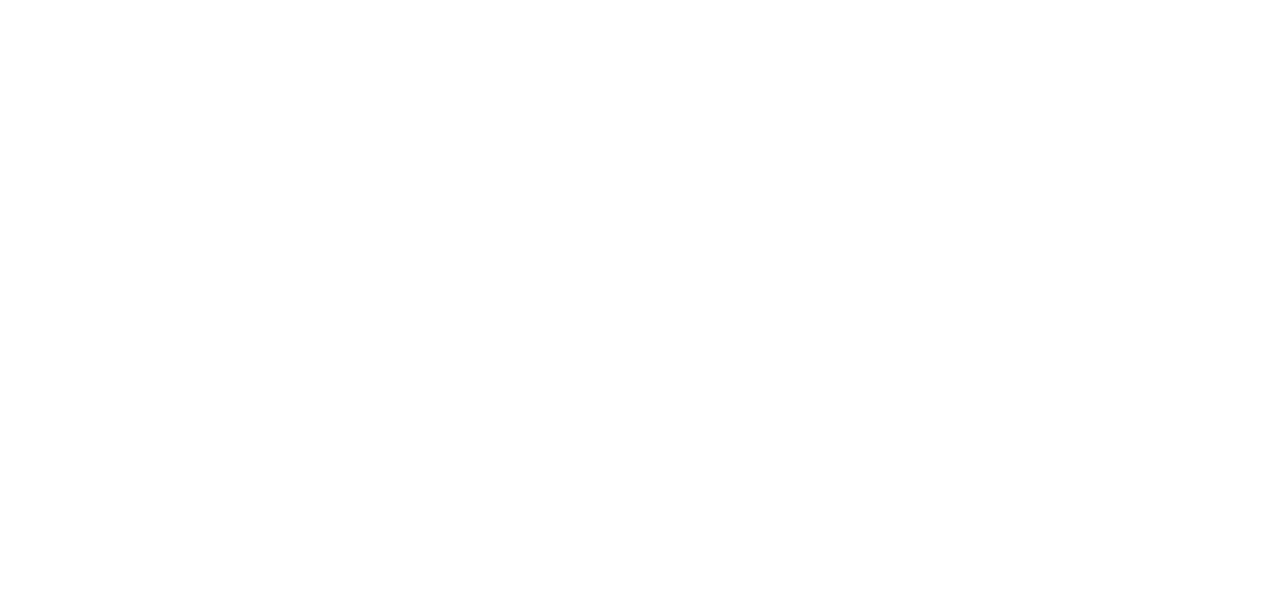
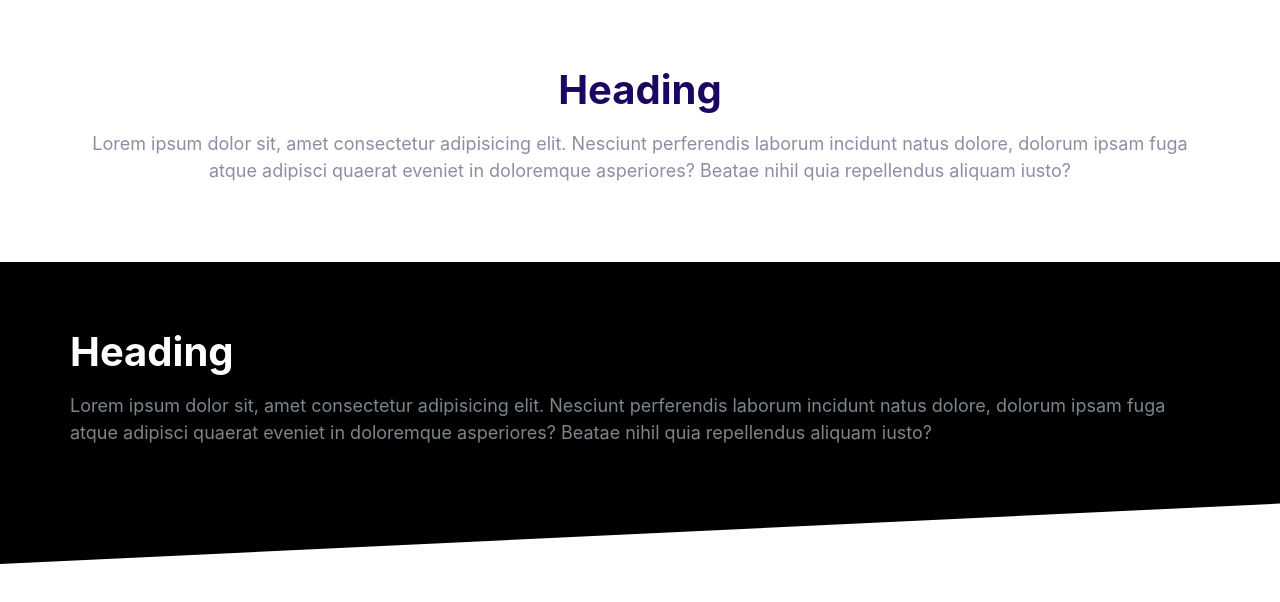
Before and after one commit to WreckitHUN/Moshify, a plain HTML site: page index.html in a window 1280 px wide. Drawn offline with Linux system fonts and the light colour scheme.

Commit message:
Build blocks.

```diff
--- a/css/styles.css
+++ b/css/styles.css
@@ -600,3 +600,42 @@ a{
     max-height: 100vh;
     opacity: 1;
 }
+
+/* Blocks */
+
+.block{
+    --padding-vertical: 6rem;
+    padding: var(--padding-vertical) 2rem;
+}
+
+.block__header{
+    text-align: center;
+}
+
+.block__heading{
+    margin-top: 0;
+}
+
+.block--dark{
+    background: black;
+    color: #7b858b;
+}
+
+.block--dark .block__heading{
+    color: white;
+}
+
+.block--skewed-right{
+    padding-bottom: calc(var(--padding-vertical) + 4rem);
+    clip-path: polygon(0 0, 100% 0, 100% 100%, 0 80%);
+}
+
+.block--skewed-left{
+    padding-bottom: calc(var(--padding-vertical) + 4rem);
+    clip-path: polygon(0 0, 100% 0, 100% 80%, 0 100%);
+}
+
+.container{
+    max-width: 1140px;
+    margin: 0 auto;
+}
--- a/index.html
+++ b/index.html
@@ -8,6 +8,28 @@
     <title>Document</title>
   </head>
   <body>
+    <section class="block container">
+      <header class="block__header">
+        <h2 class="block__heading">Heading</h2>
+        <p>
+          Lorem ipsum dolor sit, amet consectetur adipisicing elit. Nesciunt
+          perferendis laborum incidunt natus dolore, dolorum ipsam fuga atque
+          adipisci quaerat eveniet in doloremque asperiores? Beatae nihil quia
+          repellendus aliquam iusto?
+        </p>
+      </header>
+    </section>
+    <section class="block block--dark block--skewed-left">
+      <div class="container">
+        <h2 class="block__heading">Heading</h2>
+        <p>
+          Lorem ipsum dolor sit, amet consectetur adipisicing elit. Nesciunt
+          perferendis laborum incidunt natus dolore, dolorum ipsam fuga atque
+          adipisci quaerat eveniet in doloremque asperiores? Beatae nihil quia
+          repellendus aliquam iusto?
+        </p>
+      </div>
+    </section>
     <script src="js/main.js"></script>
   </body>
 </html>
```
Also changed, not shown: components/blocks.html (added, +22 -0 lines).
